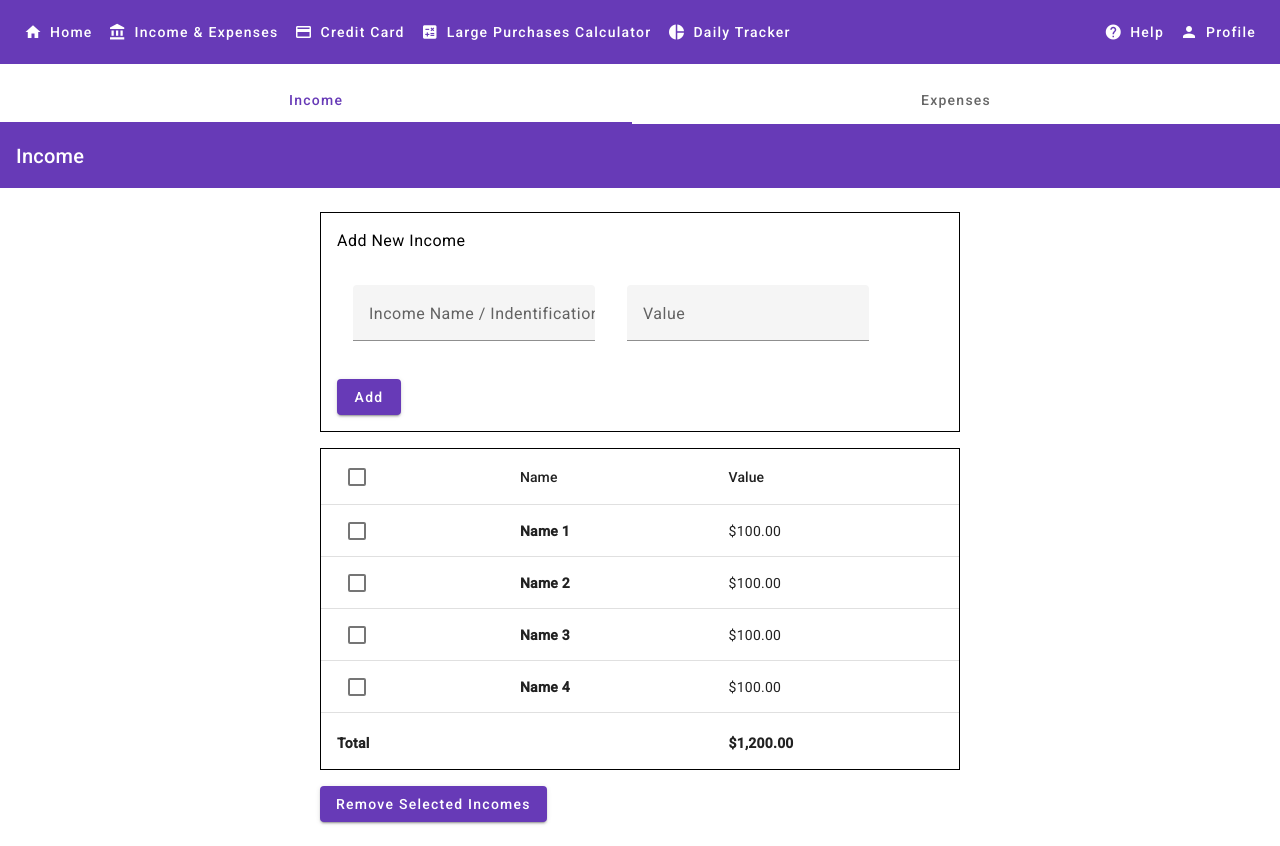
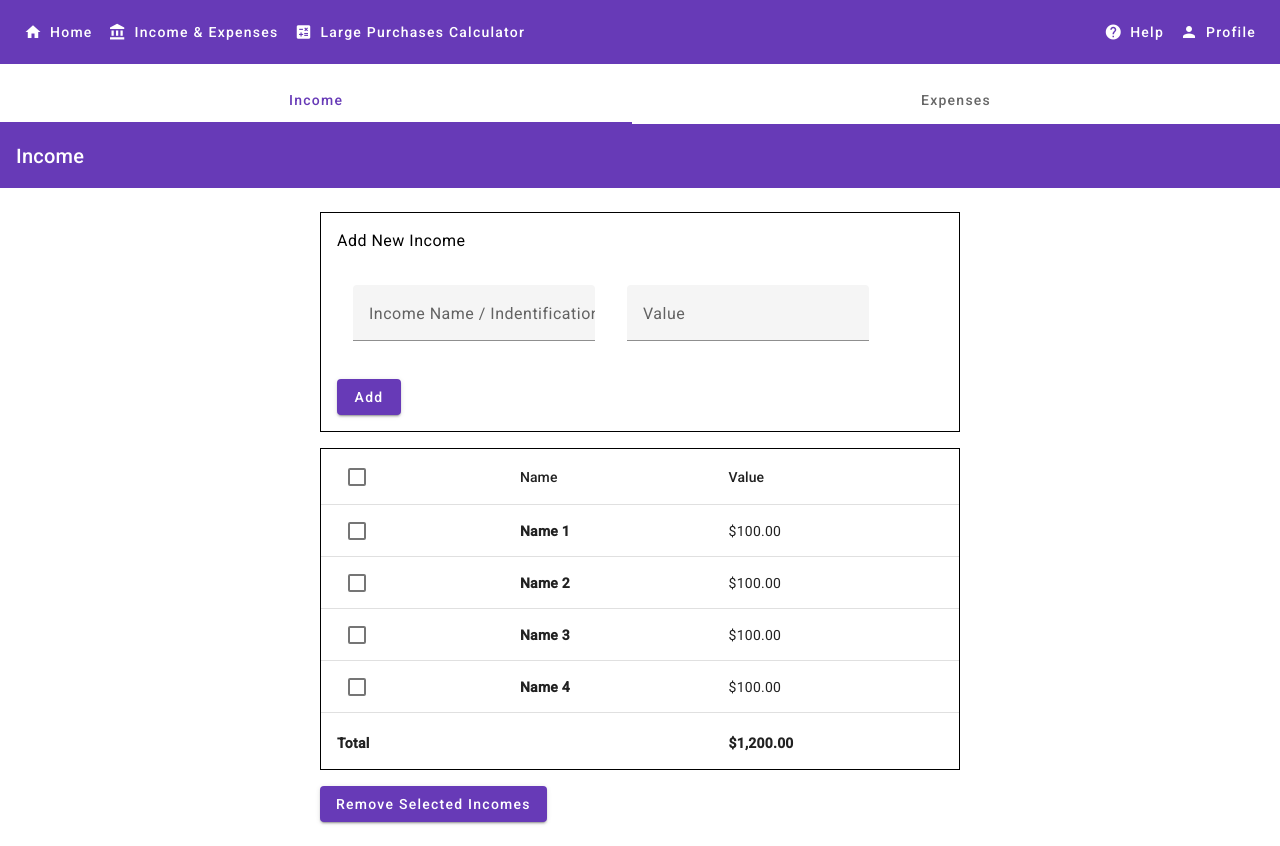
Before and after one commit to persset/budget, an Angular app: page /income in a window 1280 px wide. Built offline with nearby package versions, Linux system fonts and the light colour scheme.

Commit message:
Remove: Remove credit card and daily tracker from header options

```diff
--- a/src/app/header/header.component.html
+++ b/src/app/header/header.component.html
@@ -2,9 +2,7 @@
     <mat-toolbar color="primary">
         <span><button mat-button><mat-icon>home</mat-icon>Home</button>
             <button mat-button><mat-icon>account_balance</mat-icon>Income & Expenses</button>
-            <button mat-button><mat-icon>credit_card</mat-icon>Credit Card</button>
             <button mat-button><mat-icon>calculate</mat-icon>Large Purchases Calculator</button>
-            <button mat-button><mat-icon>pie_chart</mat-icon>Daily Tracker</button>
         </span>
         <span class="spacer"></span>
         <button mat-button><mat-icon>help</mat-icon>Help</button>
```
